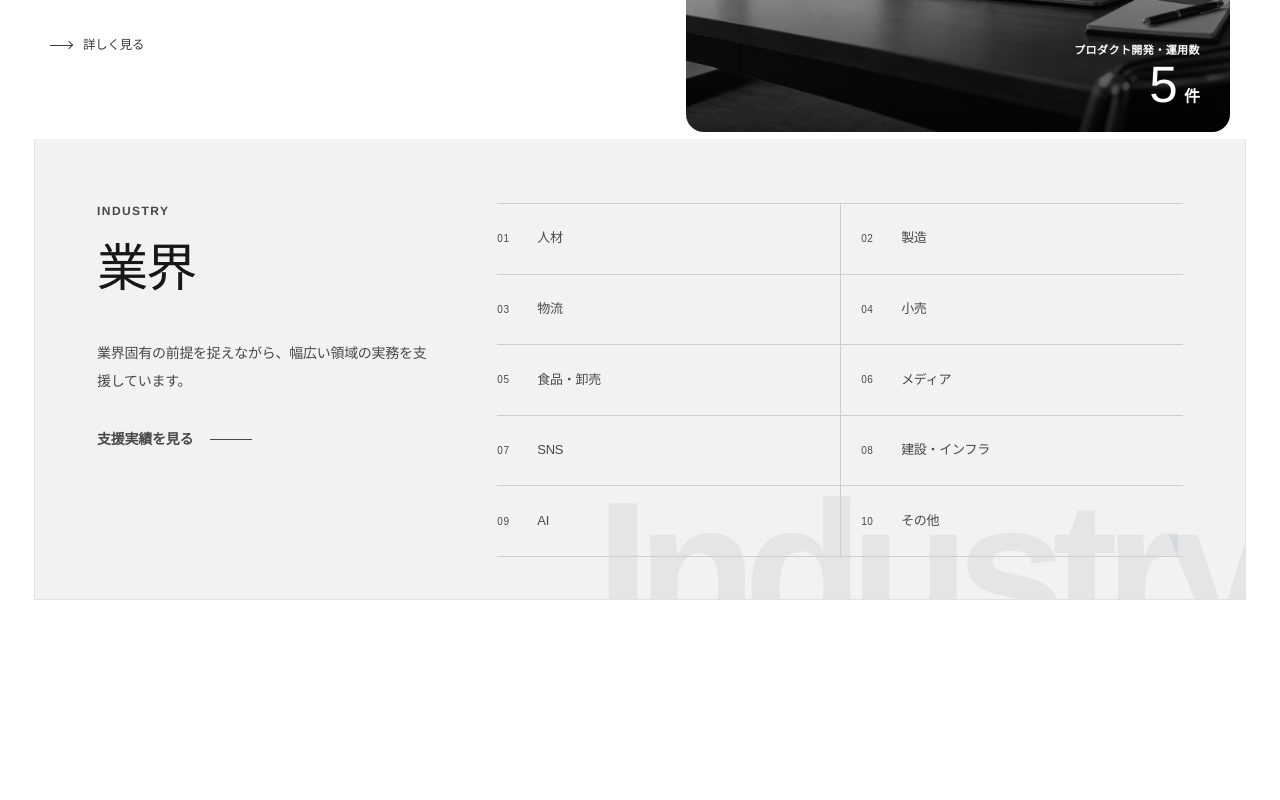
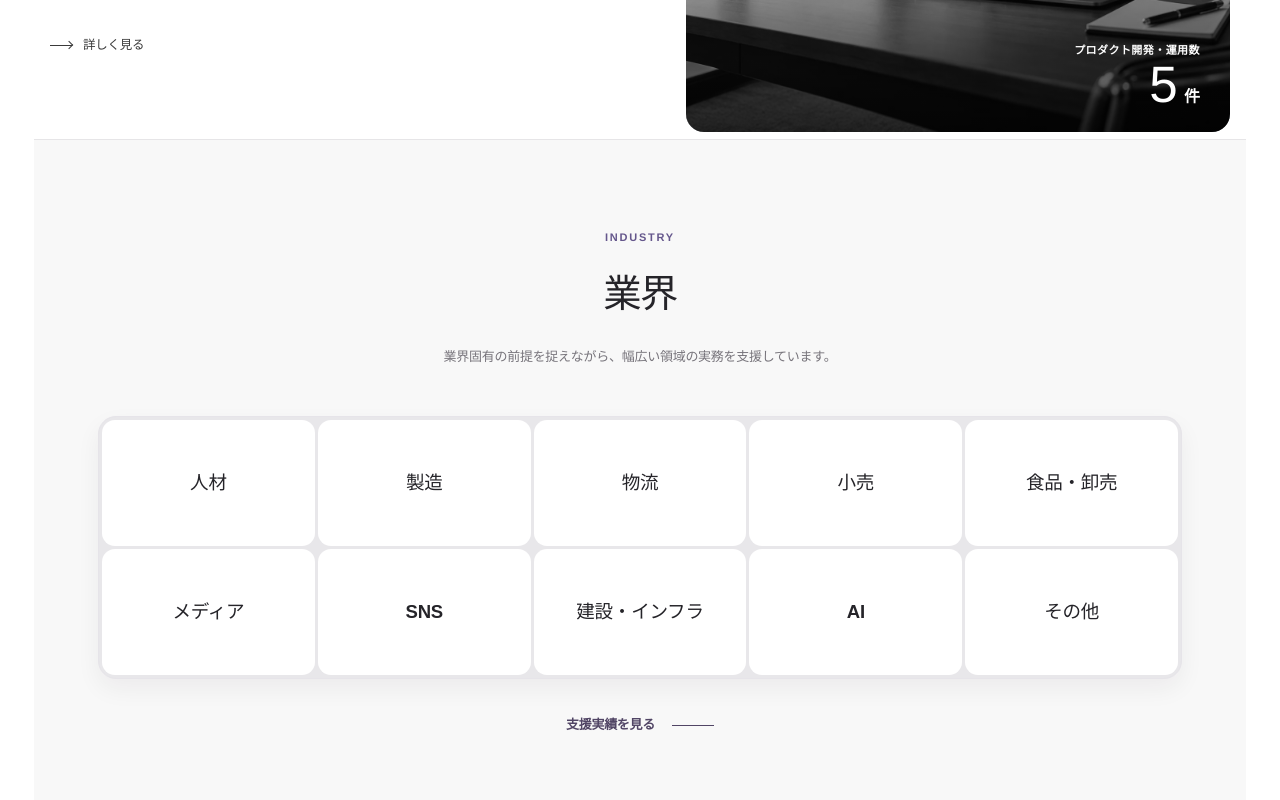
Before and after one commit to neunon/neunon-web, a Next.js app: page / in a window 1280 px wide. Shown: the part 3340-4140 px from the top of the page. Built offline with nearby package versions, Linux system fonts and the light colour scheme; no server answers.

Commit message:
Present industries as a joined tile wall

```diff
--- a/app/monochrome-refresh.css
+++ b/app/monochrome-refresh.css
@@ -1637,3 +1637,129 @@ body .btn {
     padding: 23px;
   }
 }
+
+/* A single, joined industry wall rather than a numbered directory. */
+.nc-home-services .nc-service-evidence {
+  border: 0;
+  border-block: 1px solid #e6e5e7;
+}
+
+.nc-home-services .nc-evidence-foot {
+  display: flex;
+  width: 100%;
+  height: auto;
+  min-height: 0;
+  flex-direction: column;
+  align-items: center;
+  gap: 0;
+  padding: clamp(64px, 7vw, 100px) clamp(22px, 5vw, 72px) 72px;
+  background: #f8f8f8;
+}
+
+.nc-home-services .nc-industry-copy {
+  width: 100%;
+  text-align: center;
+}
+
+.nc-home-services .nc-industry-copy > span {
+  margin-bottom: 13px;
+  color: var(--nc-accent-purple);
+  font-size: 11px;
+  letter-spacing: .16em;
+}
+
+.nc-home-services .nc-industry-copy h4 {
+  margin: 0;
+  color: #252429;
+  font-size: clamp(28px, 3vw, 40px);
+  font-weight: 620;
+  letter-spacing: -.04em;
+}
+
+.nc-home-services .nc-industry-copy p {
+  max-width: none;
+  margin: 14px 0 0;
+  color: #77747b;
+  font-size: 13px;
+  line-height: 1.8;
+}
+
+.nc-home-services .nc-inds {
+  display: grid;
+  width: min(100%, 1180px);
+  grid-template-columns: repeat(5, minmax(0, 1fr));
+  align-self: center;
+  gap: 3px;
+  margin-top: 48px;
+  padding: 3px;
+  overflow: hidden;
+  border: 1px solid #e6e4e9;
+  border-radius: 18px;
+  background: #e8e7ea;
+  box-shadow: 0 10px 25px rgba(30, 25, 38, .055);
+  counter-reset: none;
+}
+
+.nc-home-services .nc-ind,
+.nc-home-services .nc-ind:nth-child(even),
+.nc-home-services .nc-ind:hover {
+  display: grid;
+  min-height: 126px;
+  grid-template-columns: 1fr;
+  place-items: center;
+  gap: 0;
+  padding: 14px 10px;
+  border: 0;
+  border-radius: 13px;
+  background: #fff;
+  color: #252429;
+  font-size: clamp(15px, 1.45vw, 19px);
+  font-weight: 590;
+  line-height: 1.4;
+  text-align: center;
+}
+
+.nc-home-services .nc-ind::before {
+  content: none;
+}
+
+.nc-home-services .nc-industry-link {
+  margin-top: 34px;
+  color: #514565;
+  font-size: 13px;
+  font-weight: 600;
+}
+
+@media (max-width: 900px) {
+  .nc-home-services .nc-inds {
+    grid-template-columns: repeat(2, minmax(0, 1fr));
+  }
+
+  .nc-home-services .nc-ind,
+  .nc-home-services .nc-ind:nth-child(even),
+  .nc-home-services .nc-ind:hover {
+    min-height: 90px;
+  }
+}
+
+@media (max-width: 700px) {
+  .nc-home-services .nc-service-evidence {
+    margin-inline: -20px;
+  }
+
+  .nc-home-services .nc-evidence-foot {
+    padding: 62px 20px 66px;
+  }
+
+  .nc-home-services .nc-inds {
+    margin-top: 34px;
+  }
+
+  .nc-home-services .nc-ind,
+  .nc-home-services .nc-ind:nth-child(even),
+  .nc-home-services .nc-ind:hover {
+    min-height: 80px;
+    padding: 11px 8px;
+    font-size: 14px;
+  }
+}
--- a/components/home/TrackRecord.tsx
+++ b/components/home/TrackRecord.tsx
@@ -16,16 +16,15 @@ export function TrackRecord() {
           <span>Industry</span>
           <h4 id="industry-heading">業界</h4>
           <p>業界固有の前提を捉えながら、幅広い領域の実務を支援しています。</p>
-          <Link href="/works" className="nc-industry-link">
-            支援実績を見る
-            <i aria-hidden="true" />
-          </Link>
         </div>
 
         <div className="nc-inds" aria-label="支援業界">
           {publicIndustries.map((industry) => <span className="nc-ind" key={industry}>{industry}</span>)}
         </div>
-        <span className="nc-industry-word" aria-hidden="true">Industry</span>
+        <Link href="/works" className="nc-industry-link">
+          支援実績を見る
+          <i aria-hidden="true" />
+        </Link>
       </div>
     </aside>
   );
```
Also changed, not shown: 1 other file (tests, documents, lock files or other folders).
